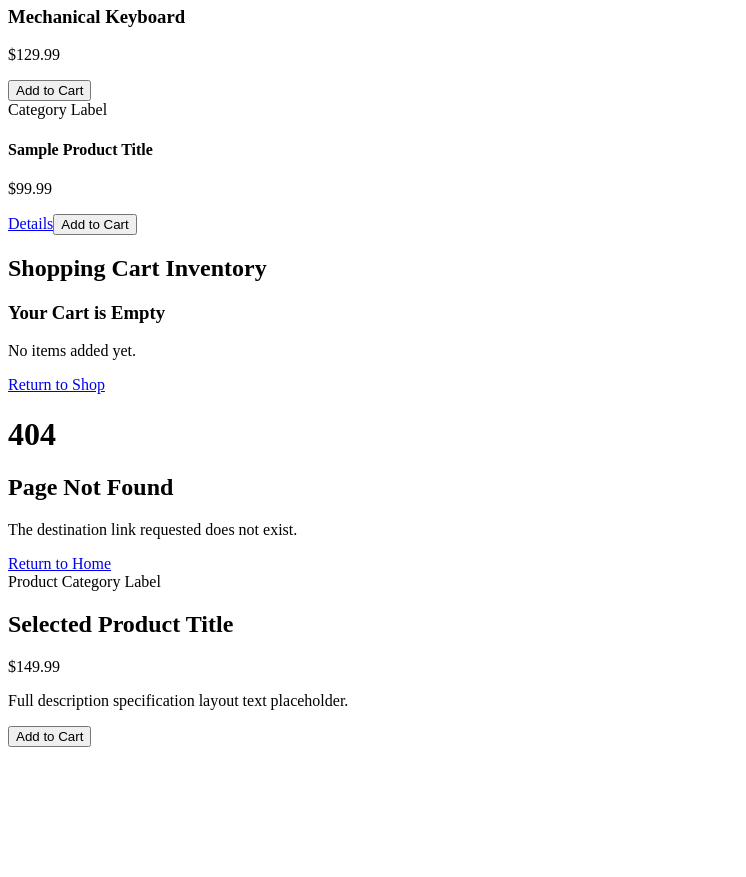
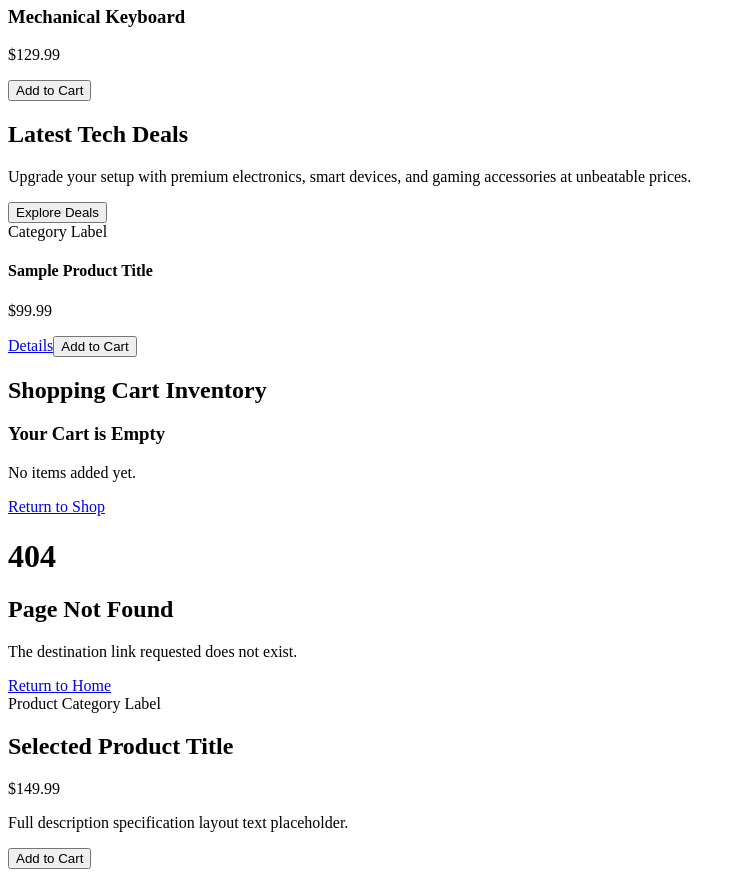
Before and after one commit to blthomps3-stack/e-mart, a React (Create React App) app: page / in a window 1280 px wide. Shown: the part 1880-2757 px from the top of the page, without its empty margins (0-746 px from the left). Before the commit the page ends 2635 px from the top, so only its background shows below. Built offline with nearby package versions, Linux system fonts and the light colour scheme; the HTML template or start-up script is replaced by a standard one.

Commit message:
add promo section

```diff
--- a/src/css/index.css
+++ b/src/css/index.css
@@ -164,3 +164,38 @@ nav a:hover {
     border-radius: 12px;
     margin-bottom: 15px;
 }
+
+.promo-section {
+    padding: 100px 20px;
+    text-align: center;
+    background: linear-gradient(to right, #111827, #1e293b);
+}
+
+.promo-content h2 {
+    font-size: 4rem;
+    margin-bottom: 20px;
+}
+
+.promo-content p {
+    max-width: 700px;
+    margin: auto;
+    font-size: 2rem;
+    color: #cbd5e1;
+    line-height: 1.7;
+}
+
+.promo-content button {
+    margin-top: 30px;
+    padding: 14px 30px;
+    border: none;
+    border-radius: 10px;
+    background-color: #38bdf8;
+    color: white;
+    font-size: 1.8rem;
+    cursor: pointer;
+    transition: 0.3s;
+}
+
+.promo-content button:hover {
+    background-color: #0284c7;
+}
--- a/src/pages/Home.js
+++ b/src/pages/Home.js
@@ -64,7 +64,17 @@ export default function Home() {
             <p>$129.99</p>
             <button>Add to Cart</button>
           </div>
-
+          <section className="promo-section">
+            <div className="promo-content">
+              <h2>Latest Tech Deals</h2>
+              <p>
+                Upgrade your setup with premium electronics,
+                smart devices, and gaming accessories at
+                unbeatable prices.
+              </p>
+              <button>Explore Deals</button>
+            </div>
+          </section>
         </div>
       </section>
     </main>
```
